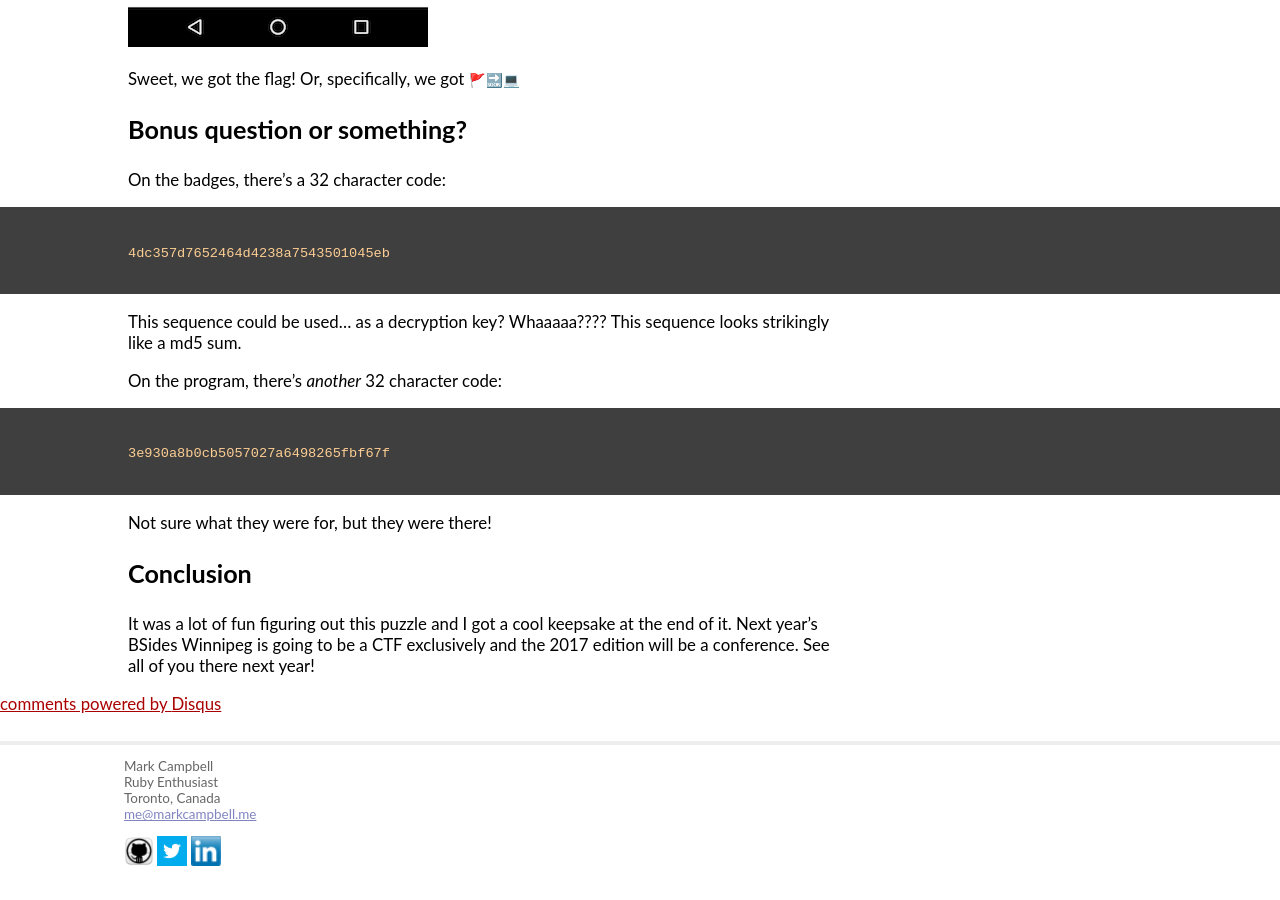
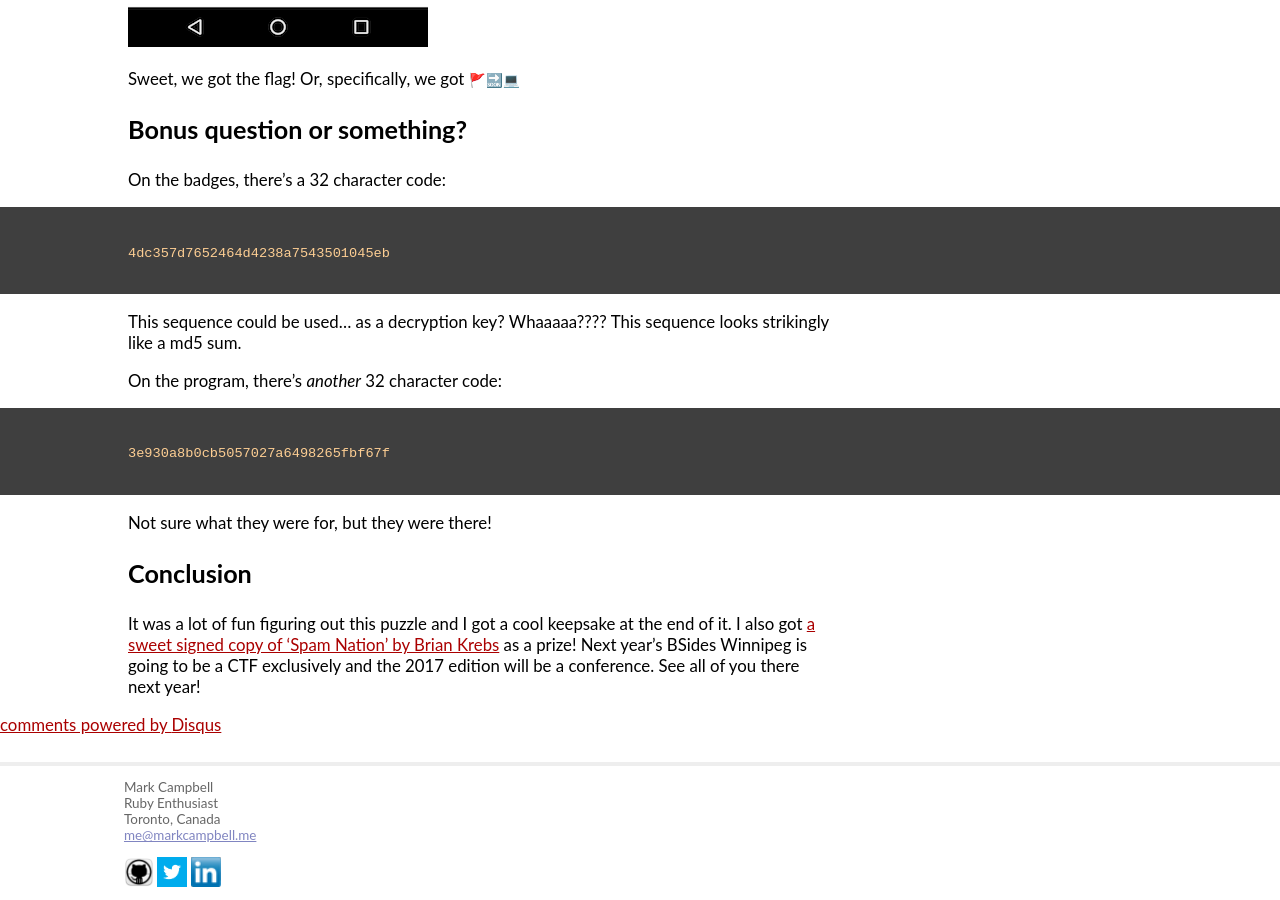
Before and after one commit to Nitrodist/markcampbell.me, a Jekyll site: the page built from _posts/2015-11-18-bsides-winnipeg-2015-coin-ctf.md, in a window 1280 px wide and 900 px high, scrolled down 8109 px. Built offline with Jekyll 4.4.1, drawn with Linux system fonts in a browser that asks for light colours; Markdown is read by kramdown in place of the engine named in the settings; comment, search, counter and statistics services are not loaded; before the commit the page ends 8988 px from its top, so only the background shows below that.

Commit message:
Add tid-bit about prize for winning the coin CTF

```diff
--- a/_posts/2015-11-18-bsides-winnipeg-2015-coin-ctf.md
+++ b/_posts/2015-11-18-bsides-winnipeg-2015-coin-ctf.md
@@ -279,4 +279,4 @@ Not sure what they were for, but they were there!
 
 ## Conclusion
 
-It was a lot of fun figuring out this puzzle and I got a cool keepsake at the end of it. Next year's BSides Winnipeg is going to be a CTF exclusively and the 2017 edition will be a conference. See all of you there next year!
+It was a lot of fun figuring out this puzzle and I got a cool keepsake at the end of it. I also got [a sweet signed copy of 'Spam Nation' by Brian Krebs](https://twitter.com/Elmwoodie/status/666000022249410560) as a prize! Next year's BSides Winnipeg is going to be a CTF exclusively and the 2017 edition will be a conference. See all of you there next year!
```
